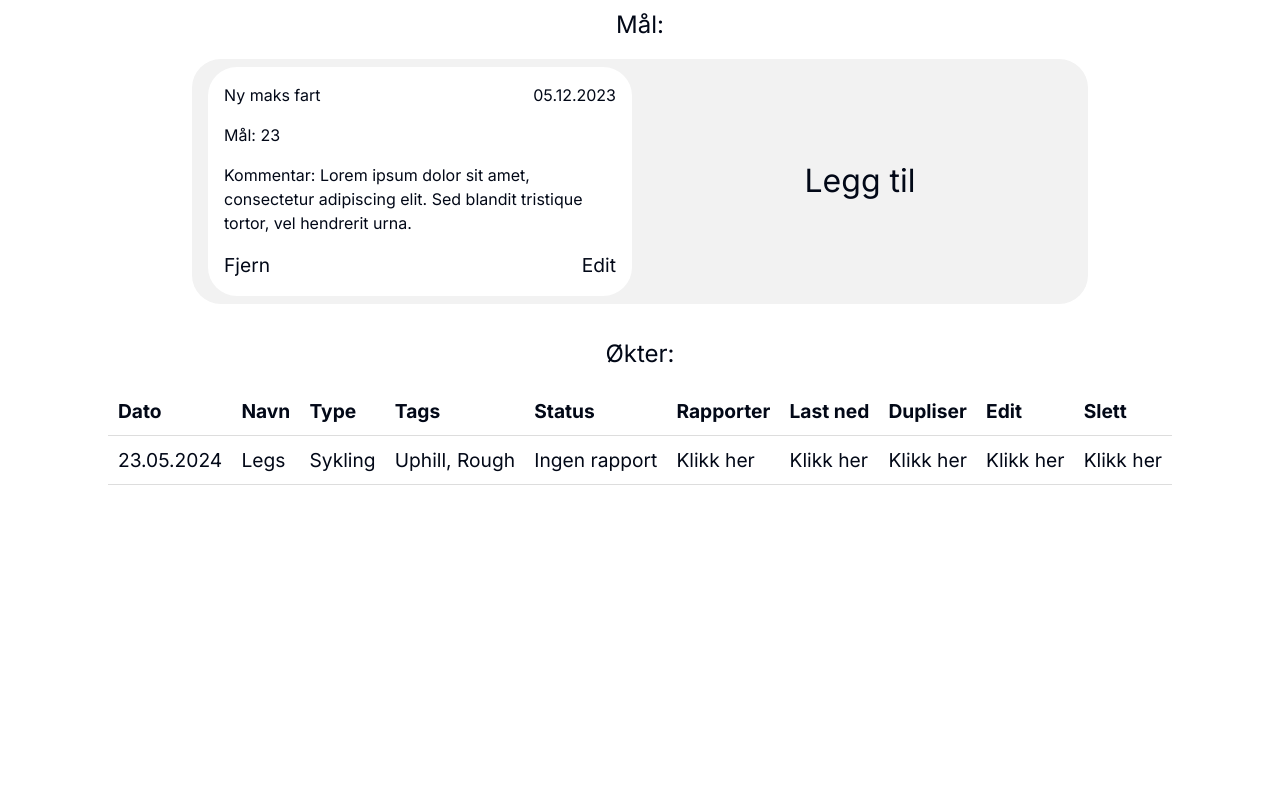
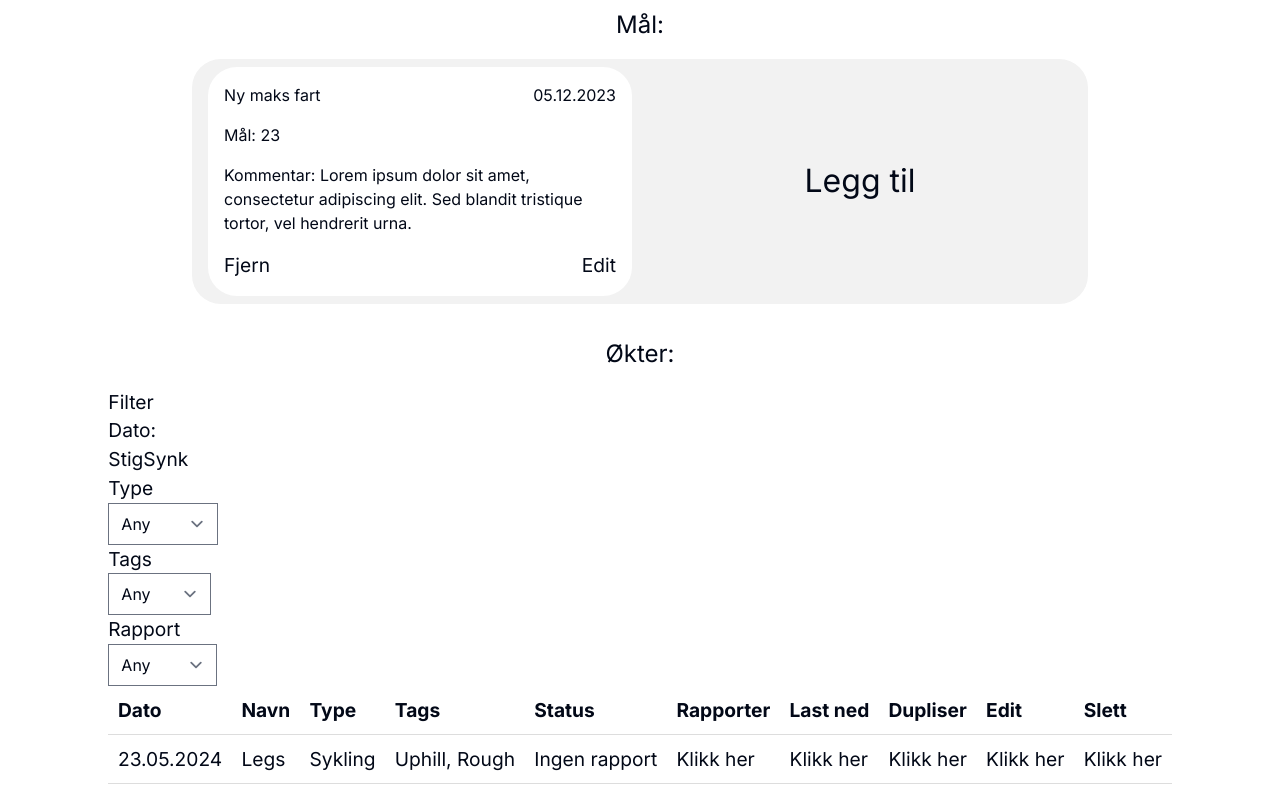
Before and after one commit to Bakk-e/Web_Exam, a Next.js app in the folder oppgave_2/: page /athlete/ale-bar-432 in a window 1280 px wide. Shown: the part 1174-1974 px from the top of the page. Before the commit the page ends 1675 px from the top, so only its background shows below. Built offline with nearby package versions, Linux system fonts and the light colour scheme.

Commit message:
Tried to do filtering but does not work

```diff
--- a/oppgave_2/src/app/athlete/[id]/page.tsx
+++ b/oppgave_2/src/app/athlete/[id]/page.tsx
@@ -6,9 +6,9 @@ import EditCompetition from "@/components/EditCompetition";
 import EditGoal from "@/components/EditGoal";
 import GoalCard from "@/components/GoalCard";
 import Notifications from "@/components/Notifications";
-import Session from "@/components/Session";
+import ViewSession from "@/components/ViewSession";
 import "@/styles/AthletePageStyle.css"
-import { Athlete, Competition, Goal } from "@/types";
+import { Athlete, Competition, Goal, Session } from "@/types";
 import Link from "next/link"
 import { useEffect, useState } from "react"
 
@@ -18,31 +18,139 @@ export default function AthletePage({ params }: { params: { id: string }}) {
     const [isEditOpen, setIsEditOpen] = useState(initialState.open);
     const [isEditCompetitionOpen, setIsCompetitionOpen] = useState(initialState.open);
     const [isEditGoalOpen, setIsEditGoalOpen] = useState(initialState.open);
-    const [editingCompetition, setEditingCompetition] = useState<Competition>({})
-    const [editingGoal, setEditingGoal] = useState<Goal>({})
-    const [athlete, setAthlete] = useState<Athlete>()
+    const [editingCompetition, setEditingCompetition] = useState<Competition>({});
+    const [editingGoal, setEditingGoal] = useState<Goal>({});
+    const [athlete, setAthlete] = useState<Athlete>();
+    const [searchedSessions, setSearchedSessions] = useState<Session[]>([]);
+    const [chosenTypes, setChosenTypes] = useState<string[]>([]);
+    const [chosenTags, setChosenTags] = useState<string[]>([]);
+    const [reportFilter, setReportFilter] = useState<string>("");
+    const [sessionTypes, setSessionTypes] = useState<string[]>([]);
+    const [sessionTags, setSessionTags] = useState<string[]>([]);
+    const [sortOrder, setSortOrder] = useState<string>("ascending");
 
     useEffect(() => {
         const getAthlete = async () => {
-          const response = await fetch(`/api/athletes/${params.id}`, {
-            method: "get",
-          });
-          const result = (await response.json()) as {data: Athlete};
-          setAthlete(result.data);
-        }
+            const response = await fetch(`/api/athletes/${params.id}`, {
+                method: "get",
+            });
+            const result = (await response.json()) as {data: Athlete};
+            setAthlete(result.data);
+            let typesTemp: string[] = [];
+            let tagsTemp: string[] = [];
+            if (result.data.sessions) {
+                for (const session of result.data.sessions) {
+                    if (session.type) {
+                        if (!typesTemp.includes(session.type)) {
+                            typesTemp.push(session.type);
+                        };
+                    };
+                    if (session.tags) {
+                        for (const tag of session.tags) {
+                            if (!tagsTemp.includes(tag)) {
+                                tagsTemp.push(tag);
+                            };
+                        };
+                    };
+                };
+            };
+            setSessionTypes(typesTemp);
+            setSessionTags(tagsTemp);
+
+            let tempSortedSessions: Session[] = [];
+            if (result.data.sessions) {
+                tempSortedSessions = [...result.data.sessions];
+                /*
+                if (chosenTypes.length > 0) {
+                    tempSortedSessions = tempSortedSessions.filter((session) => (
+                        session.type && (
+                            chosenTypes.includes(session.type))
+                        )
+                    );
+                };
+                if (chosenTags.length > 0) {
+                    tempSortedSessions = tempSortedSessions.filter((session) => (
+                        chosenTags.every((tag) => session.tags?.includes(tag))
+                    ));
+                };
+                if (reportFilter !== "Any") {
+                    tempSortedSessions = tempSortedSessions.filter((session) => session.report?.status === reportFilter);
+                };
+                */
+                if (sortOrder === "ascending") {
+                    tempSortedSessions.sort((a, b) => {
+                        if (a.date && b.date) {
+                            if (a.date > b.date) {
+                                console.log("ascending")
+                                return 1;
+                            };
+                        };
+                        return 0;
+                    });
+                } else if (sortOrder === "descending") {
+                    tempSortedSessions.sort((a, b) => {
+                        if (a.date && b.date) {
+                            if (a.date < b.date) {
+                                console.log("descending")
+                                return 1;
+                            };
+                        };
+                        return 0;
+                    });
+                };
+
+            };
+            setSearchedSessions(tempSortedSessions);
+
+        };
         getAthlete();
     }, []);
 
     function toggleEdit() {
         setIsEditOpen(!isEditOpen);
-    }
+    };
 
     function toggleEditCompetition() {
         setIsCompetitionOpen(!isEditCompetitionOpen);
-    }
+    };
 
     function toggleEditGoal() {
         setIsEditGoalOpen(!isEditGoalOpen);
+    };
+
+    function handleTypeChange(e: any) {
+        const selectedType: string = e.target.value;
+        if (!chosenTypes.includes(selectedType)) {
+            setChosenTypes([...chosenTypes, selectedType]);
+        };
+    };
+
+    function handleTypeRemove(type: string) {
+        const updatedParameter = chosenTypes.filter((t) => t !== type);
+        setChosenTypes(updatedParameter);
+    };
+
+    function handleTagChange(e: any) {
+        const selectedTag: string = e.target.value;
+        if (!chosenTags.includes(selectedTag)) {
+            setChosenTags([...chosenTags, selectedTag]);
+        };
+    };
+
+    function handleTagRemove(tag: string) {
+        const updatedParameter = chosenTags.filter((t) => t !== tag);
+        setChosenTags(updatedParameter);
+    };
+
+    function handleReportChange(e: any) {
+        const selectedReportStatus: string = e.target.value;
+        setReportFilter(selectedReportStatus);
+    };
+
+    function handleButtonSort(e: any, order: string) {
+        e.preventDefault();
+
+        setSortOrder(order);
     }
 
     return (
@@ -147,6 +255,61 @@ export default function AthletePage({ params }: { params: { id: string }}) {
                 <div id="athlete-page-sessions">
                     <p id="athlete-page-sessions-title">Økter: </p>
                     <div id="athlete-page-sessions-filters">
+                        <p>Filter</p>
+                        <div>
+                            <p>Dato:</p>
+                            <button onClick={(e) => handleButtonSort(e, "ascending")}>Stig</button>
+                            <button onClick={(e) => handleButtonSort(e, "descending")}>Synk</button>
+                        </div>
+                        <div>
+                            <div>
+                                <p>Type</p>
+                                <select onChange={handleTypeChange} value="">
+                                    <option value="" disabled>Any</option>
+                                    {sessionTypes.map((type) => (
+                                    !chosenTypes.includes(type) && (
+                                        <option key={type} value={type}>{type}</option>
+                                    )
+                                ))}
+                                </select>
+                            </div>
+                            <div>
+                                <p>Tags</p>
+                                <select onChange={handleTagChange} value="">
+                                <option value="" disabled>Any</option>
+                                    {sessionTags.map((tag) => (
+                                        !chosenTags.includes(tag) && (
+                                            <option key={tag} value={tag}>{tag}</option>
+                                        )
+                                    ))}
+                                </select>
+                            </div>
+                            <div>
+                                <p>Rapport</p>
+                                <select onChange={handleReportChange}>
+                                    <option key="Any" value="Any">Any</option>
+                                    <option key="Ingen" value="Ingen">Ingen</option>
+                                    <option key="No" value="No">No</option>
+                                    <option key="Low" value="Low">Low</option>
+                                    <option key="Normal" value="Normal">Normal</option>
+                                    <option key="High" value="High">High</option>
+                                </select>
+                            </div>
+                            <div>
+                                <ul>
+                                    {chosenTypes.map((type) => (
+                                        <li key={type}>
+                                            {type} <button onClick={() => handleTypeRemove(type)}>x</button>
+                                        </li>
+                                    ))}
+                                    {chosenTags.map((tag) => (
+                                        <li key={tag}>
+                                            {tag} <button onClick={() => handleTagRemove(tag)}>x</button>
+                                        </li>
+                                    ))}
+                                </ul>
+                            </div>
+                        </div>
                     </div>
                     <table id="athlete-page-sessions-table">
                         <tr>
@@ -161,8 +324,8 @@ export default function AthletePage({ params }: { params: { id: string }}) {
                             <th>Edit</th>
                             <th>Slett</th>
                         </tr>
-                        {athlete?.sessions?.map((session) => (
-                            <Session athleteId={params.id} session={session}></Session>
+                        {searchedSessions.map((session) => (
+                            <ViewSession athleteId={params.id} session={session}></ViewSession>
                         ))}
                     </table>
                 </div>
--- a/oppgave_2/src/components/Session.tsx
+++ b/oppgave_2/src/components/ViewSession.tsx
@@ -8,7 +8,7 @@ type sessionProps = {
     session: Session
 }
 
-export default function Session(props: sessionProps) {
+export default function ViewSession(props: sessionProps) {
     const {athleteId, session} = props;
 
     return (
--- a/oppgave_2/src/types/index.tsx
+++ b/oppgave_2/src/types/index.tsx
@@ -121,3 +121,8 @@ export type ReportIntervalInfo = {
     avrageWattage?: number,
     durationAchieved?: number
 }
+
+export type parameter = {
+    eng: string,
+    no: string
+}
```
Also changed, not shown: oppgave_2/src/app/api/athletes/[athleteId]/route.ts (+1 -1 lines), oppgave_2/src/app/newSession/[athleteId]/page.tsx (+5 -10 lines), oppgave_2/src/app/newSessionTemplate/page.tsx (+34 -1 lines).
